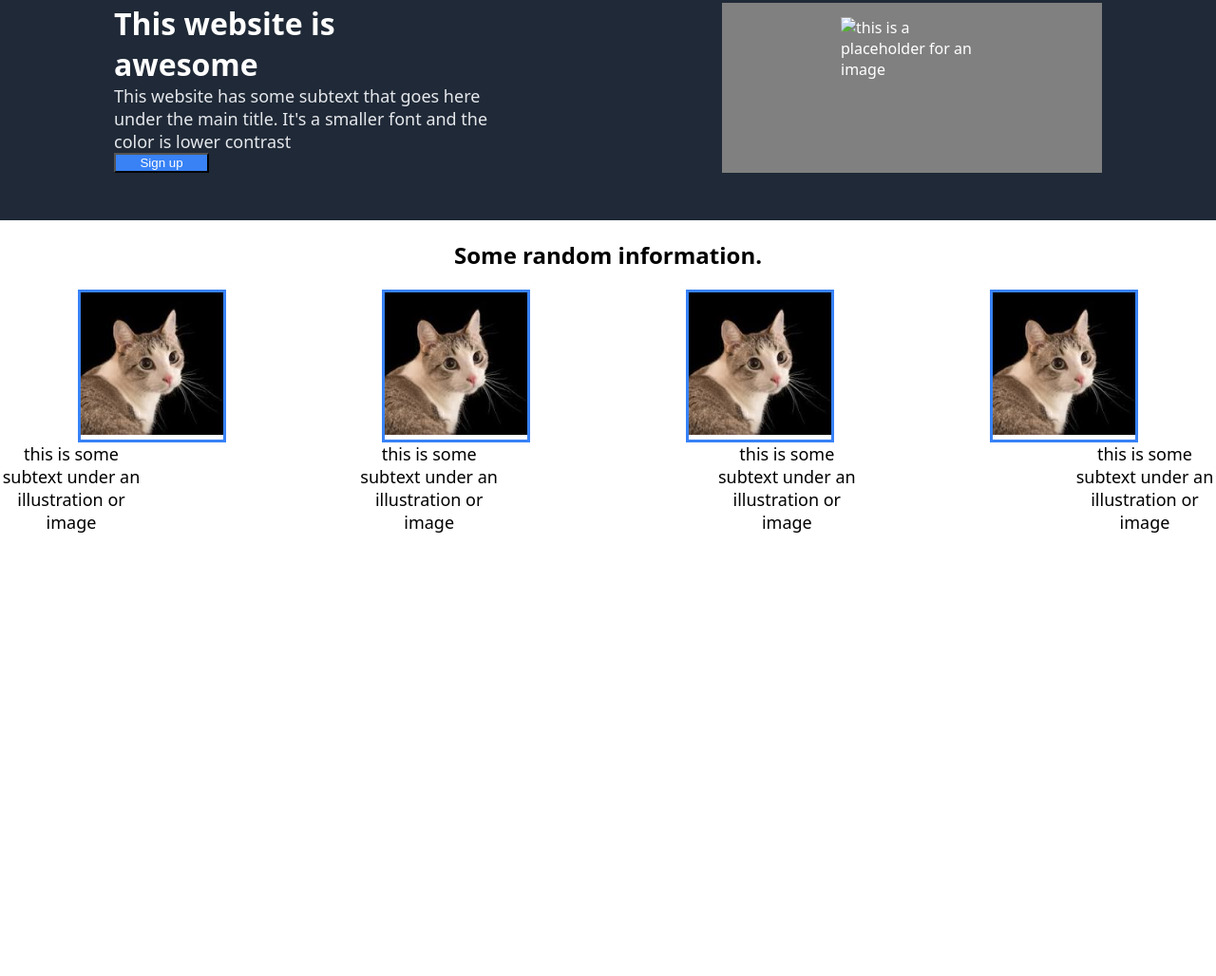
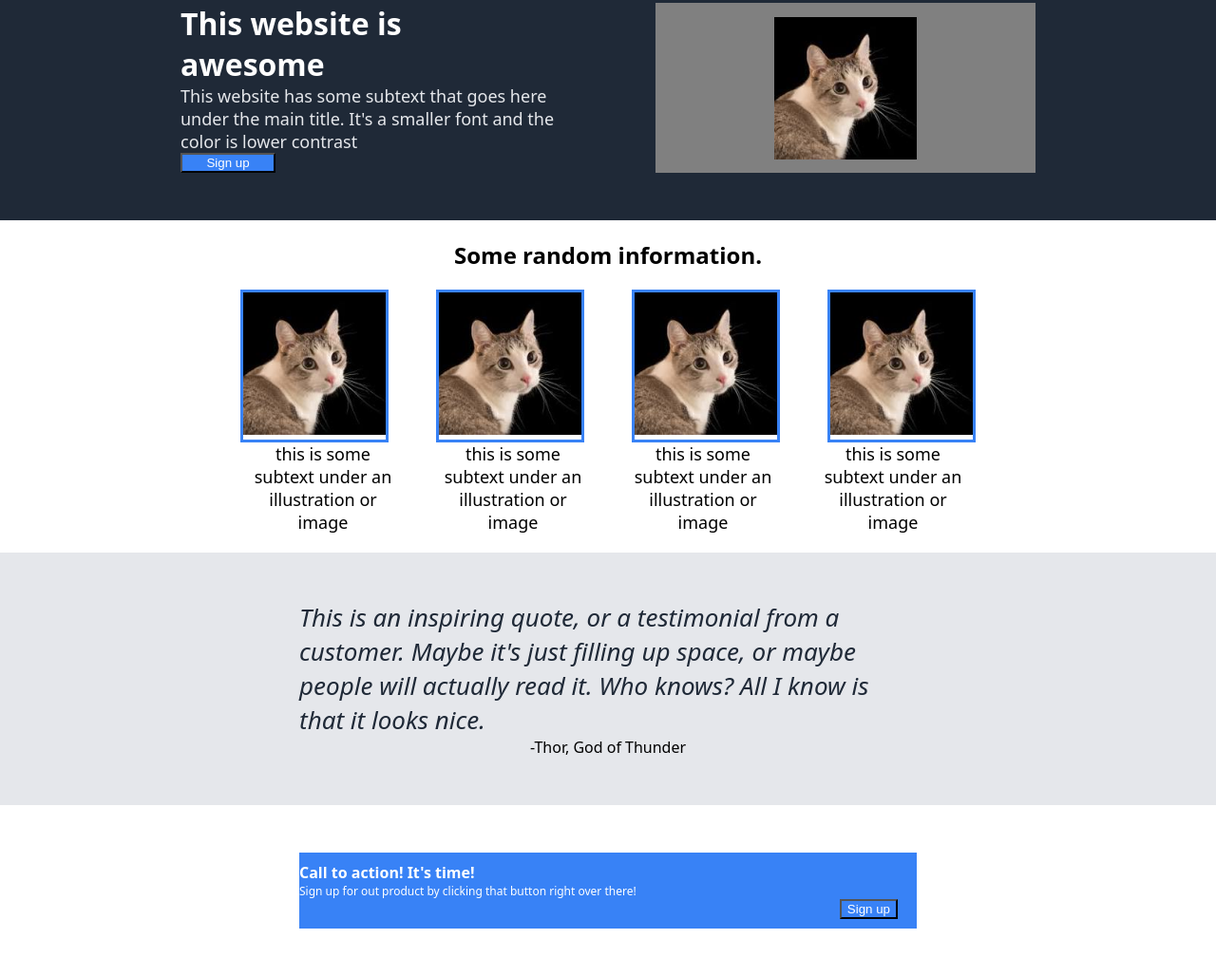
Before and after one commit to JordanPie/landing-page, a plain HTML site: page index.html in a window 1280 px wide. Shown: the part 124-1152 px from the top of the page at 95% size. Before the commit the page ends 800 px from the top, so only its background shows below. Drawn offline with Linux system fonts and the light colour scheme.

Commit message:
Add quote and modal

```diff
--- a/index.html
+++ b/index.html
@@ -21,13 +21,13 @@
 				<button>Sign up</button>
 			</div>
 			<div class="content">
-				<img src="#" alt="this is a placeholder for an image">
+				<img src="./images/cat.jpeg" alt="this is a placeholder for an image">
 			</div>
 		</div>
 		<div class="title">
 			<h2>Some random information.</h2>
 		</div>
-		<div class="container2">
+		<div class="cats">
 			<div class="info">
 				<img src="./images/cat.jpeg" alt="cat">
 			</div>
@@ -47,7 +47,17 @@
 			<p>this is some subtext under an illustration or image</p>
 			<p>this is some subtext under an illustration or image</p>
 		</div>
-
+		<div class="home">
+			<div class="quote">This is an inspiring quote, or a testimonial from a customer. Maybe it's just filling up space, or maybe people will actually read it. Who knows? All I know is that it looks nice.</div>
+			<div class="thor">-Thor, God of Thunder</div>
+		</div>
+		<div class="modal-container">
+			<div class="modal">
+				<h4>Call to action! It's time!</h4>
+				<p>Sign up for out product by clicking that button right over there!</p>
+				<button>Sign up</button>
+			</div>
+		</div>
 
 
 
--- a/style.css
+++ b/style.css
@@ -25,7 +25,6 @@ ul{
 }
 
 body {
-
 	font-family: system-ui, -apple-system, BlinkMacSystemFont, 'Segoe UI', Roboto, Oxygen, Ubuntu, Cantarell, 'Open Sans', 'Helvetica Neue', sans-serif;
 	margin: 0;
 	padding: 0;
@@ -76,10 +75,11 @@ button {
 
 .container {
 	display: flex;
-	justify-content: space-around;
+	justify-content: center;
 	padding-top: 50px;
 	padding-bottom: 50px;
 	background-color: #1F2937;
+	gap: 100px
 }
 
 h2 {
@@ -97,9 +97,10 @@ h2 {
 
 }
 
-.container2 {
+.cats {
 	display: flex;
-	justify-content: space-around;
+	justify-content: center;
+	gap: 50px;
 }
 
 .title {
@@ -122,6 +123,65 @@ img {
 
 .text {
 	display: flex;
-	justify-content: space-between;
+	justify-content: center;
 	text-align: center;
+	gap: 50px;
+	margin-bottom: 20px;
 }
+
+.quote {
+	color:#1F2937;
+	font-size: 26px;
+	font-style: italic;
+	max-width: 650px;
+
+}
+
+.home {
+	background-color: #E5E7EB;
+	padding-top: 50px;
+	padding-bottom: 50px;
+	display: flex;
+	justify-content: center;
+	align-items: center;
+	flex-direction: column;
+}
+
+.thor {
+	align-self: center;
+}
+
+.modal {
+	background-color: #3882f6;
+	width: 650px;
+	height: 80px;
+	display: flex;
+	justify-content: center;
+	flex-direction: column;
+	align-self: center;
+}
+
+.modal-container {
+	background-color: white;
+	height: 80px;
+	padding-top: 50px;
+	padding-bottom: 50px;
+	display: flex;
+flex-direction: column;
+}
+
+.modal p {
+	color: white;
+	font-size: 12px;
+
+}
+
+.modal button {
+	align-self: flex-end;
+	margin-right: 20px;
+}
+
+h4 {
+	color: white;
+	margin: 0;
+}
```
